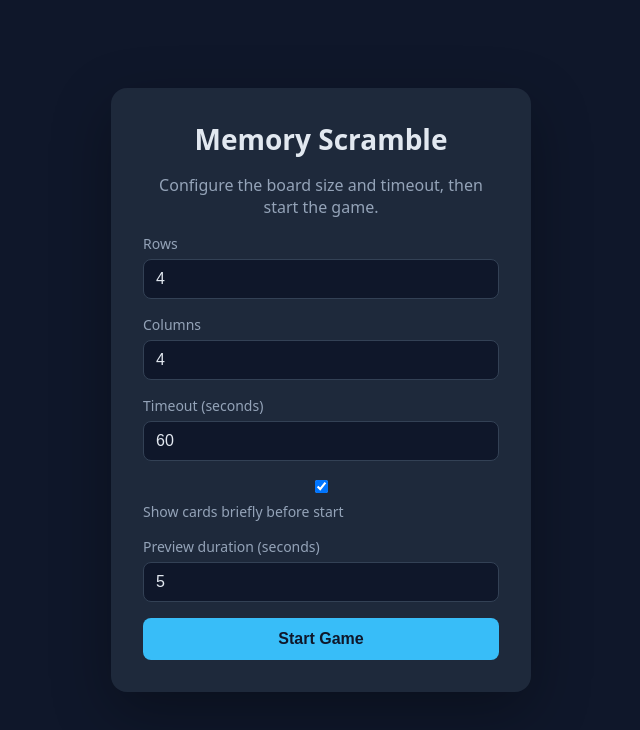
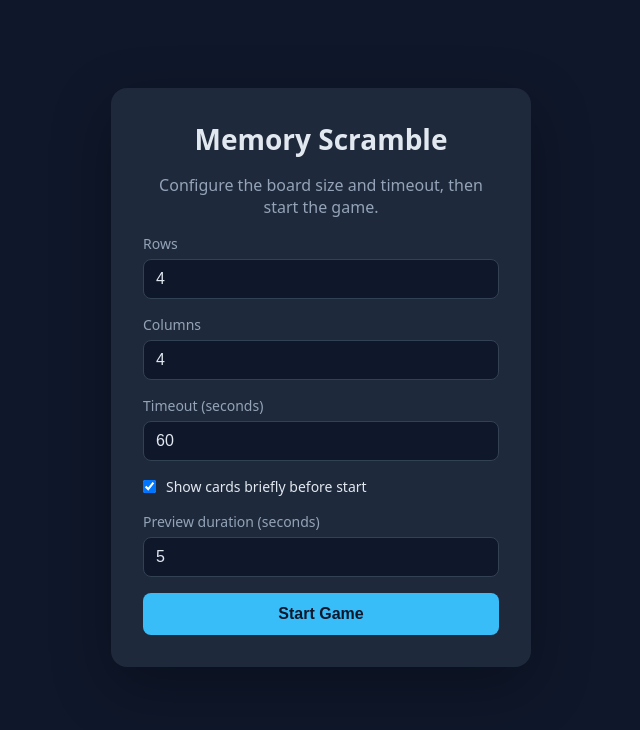
Before and after one commit to thehorse2000/memory-scramble-construction-assignment, a React (Vite) app: page / in a window 1280 px wide. Shown: the top 730 px of the page, without its empty margins (319-959 px from the left). Built offline with nearby package versions, Linux system fonts and the light colour scheme.

Commit message:
style: add preview banner and checkbox styling

```diff
--- a/src/styles.css
+++ b/src/styles.css
@@ -162,6 +162,34 @@ body {
   animation: pulse 1s infinite;
 }
 
+.preview-banner {
+  padding: 10px 18px;
+  background: var(--panel);
+  border: 1px solid var(--accent);
+  border-radius: 10px;
+  color: var(--accent);
+  font-size: 15px;
+  letter-spacing: 0.5px;
+}
+
+.preview-banner strong {
+  color: var(--text);
+  font-variant-numeric: tabular-nums;
+  margin-left: 4px;
+}
+
+.config-checkbox {
+  flex-direction: row !important;
+  align-items: center;
+  gap: 10px !important;
+  color: var(--text) !important;
+}
+
+.config-checkbox input {
+  width: auto;
+  margin: 0;
+}
+
 @keyframes pulse {
   0%, 100% { opacity: 1; }
   50% { opacity: 0.5; }
```
